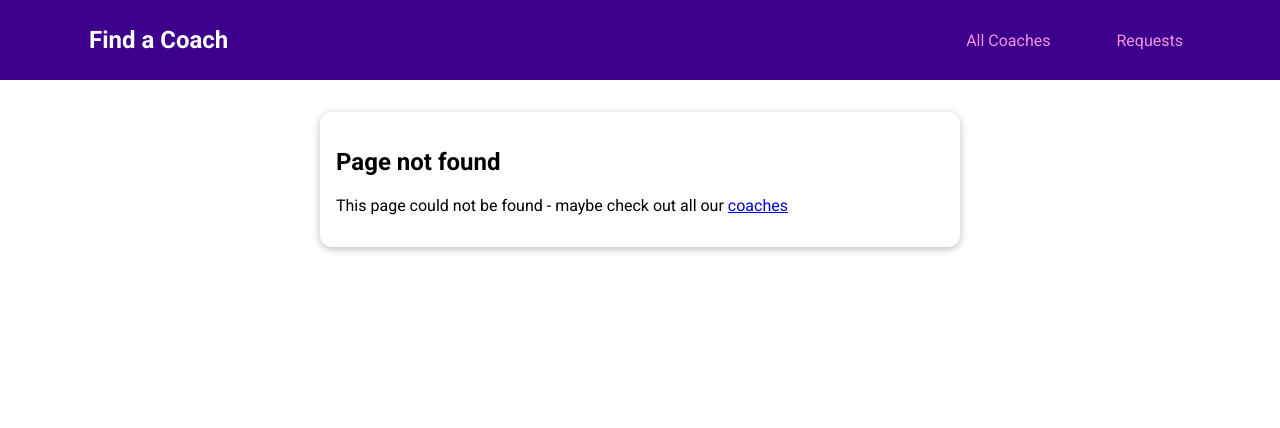
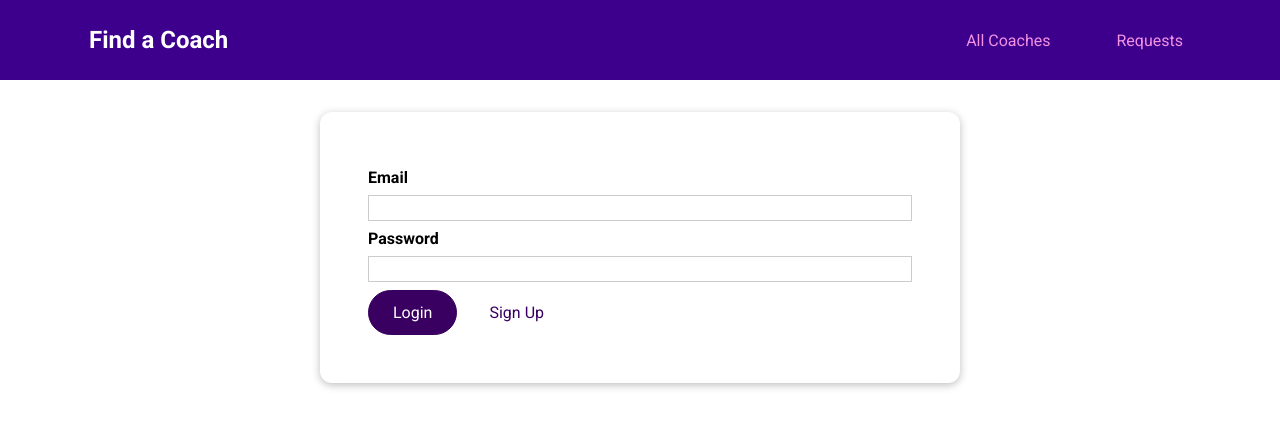
Before and after one commit to jimmytan123/Vue-Main-Project-Udemy, a Vue app: page /auth in a window 1280 px wide. Before the commit this address had no page. Shown: the top 428 px of the page. Built offline with nearby package versions, Linux system fonts and the light colour scheme.

Commit message:
adding 'signup' flow

```diff
--- /dev/null
+++ b/src/pages/auth/UserAuth.vue
@@ -0,0 +1,138 @@
+<template>
+  <div>
+    <base-dialog :show="!!error" title="An error occured" @close="handleError">
+      <p>{{ error }}</p>
+    </base-dialog>
+    <base-dialog :show="isLoading" fixed title="Authenticating...">
+      <base-spinner></base-spinner>
+    </base-dialog>
+    <base-card>
+      <form @submit.prevent="submitForm">
+        <div class="form-control">
+          <label for="email">Email</label>
+          <input type="email" id="email" v-model.trim="email" />
+        </div>
+        <div class="form-control">
+          <label for="password">Password</label>
+          <input type="password" id="password" v-model.trim="password" />
+        </div>
+        <p v-if="!formIsValid">
+          Please enter a valid email and password (must be at least 6 characters
+          long).
+        </p>
+        <base-button>{{ submitButtonCaption }}</base-button>
+        <base-button @click="switchAuthMode" type="button" mode="flat">{{
+          switchModeButtonCaption
+        }}</base-button>
+      </form>
+    </base-card>
+  </div>
+</template>
+
+<script>
+export default {
+  data() {
+    return {
+      email: '',
+      password: '',
+      formIsValid: true,
+      mode: 'login',
+      isLoading: false,
+      error: null,
+    };
+  },
+  computed: {
+    submitButtonCaption() {
+      if (this.mode === 'login') {
+        return 'Login';
+      } else {
+        return 'Sign Up';
+      }
+    },
+    switchModeButtonCaption() {
+      if (this.mode === 'login') {
+        return 'Sign Up';
+      } else {
+        return 'Login';
+      }
+    },
+  },
+  methods: {
+    async submitForm() {
+      this.formIsValid = true;
+
+      if (
+        this.email === '' ||
+        !this.email.includes('@') ||
+        this.password.length < 6
+      ) {
+        this.formIsValid = false;
+        return;
+      }
+
+      this.isLoading = true;
+
+      try {
+        // Send http request...
+        if (this.mode === 'login') {
+          //
+        } else {
+          // Note: the Auth module is not namespaced
+          await this.$store.dispatch('signup', {
+            email: this.email,
+            password: this.password,
+          });
+        }
+      } catch (err) {
+        this.error = err.message || 'Failed to authenticate, try later...';
+      }
+
+      this.isLoading = false;
+    },
+    switchAuthMode() {
+      if (this.mode === 'login') {
+        this.mode = 'signup';
+      } else {
+        this.mode = 'login';
+      }
+    },
+    handleError() {
+      this.error = null;
+    },
+  },
+};
+</script>
+
+<style scoped>
+form {
+  margin: 1rem;
+
+  padding: 1rem;
+}
+
+.form-control {
+  margin: 0.5rem 0;
+}
+
+label {
+  font-weight: bold;
+  margin-bottom: 0.5rem;
+  display: block;
+}
+
+input,
+textarea {
+  display: block;
+  width: 100%;
+  font: inherit;
+  border: 1px solid #ccc;
+  padding: 0.15rem;
+}
+
+input:focus,
+textarea:focus {
+  border-color: #3d008d;
+  background-color: #faf6ff;
+  outline: none;
+}
+</style>
--- a/src/router.js
+++ b/src/router.js
@@ -6,6 +6,7 @@
 import ContactCoach from './pages/requests/ContactCoach.vue';
 import RequestsReceived from './pages/requests/RequestsReceived.vue';
 import NotFound from './pages/NotFound.vue';
+import UserAuth from './pages/auth/UserAuth.vue';
 
 const router = createRouter({
   history: createWebHistory(),
@@ -20,6 +21,7 @@
     },
     { path: '/register', component: CoachRegistration },
     { path: '/requests', component: RequestsReceived },
+    { path: '/auth', component: UserAuth },
     { path: '/:notFound(.*)', component: NotFound },
   ],
 });
--- a/src/store/index.js
+++ b/src/store/index.js
@@ -1,18 +1,13 @@
 import { createStore } from 'vuex';
 import coachesModule from './modules/coaches/index.js';
 import requestsModule from './modules/requests/index.js';
+import authModule from './modules/auth/index.js';
 
 const store = createStore({
-  modules: { coaches: coachesModule, requests: requestsModule },
-  state() {
-    return {
-      userId: 'c3',
-    };
-  },
-  getters: {
-    userId(state) {
-      return state.userId;
-    },
+  modules: {
+    coaches: coachesModule,
+    requests: requestsModule,
+    auth: authModule,
   },
 });
 
--- /dev/null
+++ b/src/store/modules/auth/actions.js
@@ -0,0 +1,44 @@
+export default {
+  login() {},
+  async signup(context, payload) {
+    // API Docs https://firebase.google.com/docs/reference/rest/auth#section-create-email-password
+    const response = await fetch(
+      'https://identitytoolkit.googleapis.com/v1/accounts:signUp?key=AIzaSyClpNQfc6yi6e1fdMcpEP9QJ1ZpRDAYTNM',
+      {
+        method: 'POST',
+        body: JSON.stringify({
+          email: payload.email,
+          password: payload.password,
+          returnSecureToken: true,
+        }),
+      }
+    );
+
+    const responseData = await response.json();
+
+    if (!response.ok) {
+      console.log(responseData);
+
+      const error = new Error(
+        responseData.message || 'Failed to authenticate.'
+      );
+
+      throw error;
+    }
+
+    /*
+    idToken	string	A Firebase Auth ID token for the newly created user.
+    email	string	The email for the newly created user.
+    refreshToken	string	A Firebase Auth refresh token for the newly created user.
+    expiresIn	string	The number of seconds in which the ID token expires.
+    localId	string	The uid of the newly created user.
+    */
+    console.log('responseData: ', responseData);
+
+    context.commit('setUser', {
+      token: responseData.idToken,
+      userId: responseData.localId,
+      tokenExpiration: responseData.expiresIn,
+    });
+  },
+};
--- /dev/null
+++ b/src/store/modules/auth/getters.js
@@ -0,0 +1,5 @@
+export default {
+  userId(state) {
+    return state.userId;
+  },
+};
--- /dev/null
+++ b/src/store/modules/auth/index.js
@@ -0,0 +1,16 @@
+import mutations from './mutations.js';
+import actions from './actions.js';
+import getters from './getters.js';
+
+export default {
+  state() {
+    return {
+      userId: null,
+      token: null,
+      tokenExpiration: null,
+    };
+  },
+  mutations,
+  actions,
+  getters,
+};
--- /dev/null
+++ b/src/store/modules/auth/mutations.js
@@ -0,0 +1,8 @@
+export default {
+  setUser(state, payload) {
+    // Update the Auth state
+    state.token = payload.token;
+    state.userId = payload.userId;
+    state.tokenExpiration = payload.tokenExpiration;
+  },
+};
```
